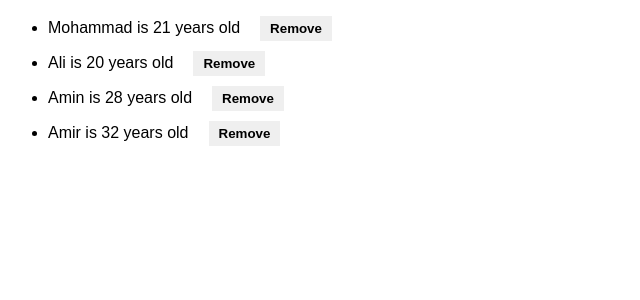
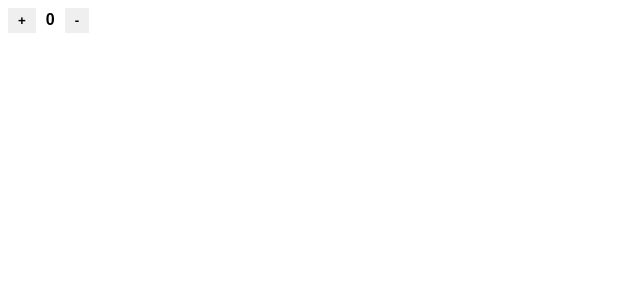
Before and after one commit to siavash-sattari/react-tutorial, a React (Create React App) app in the folder a4-hooks/: page / in a window 1280 px wide. Shown: the top 300 px of the page, without its empty margins (0-640 px from the left). Built offline with nearby package versions, Linux system fonts and the light colour scheme.

Commit message:
chore - minor changes

```diff
--- a/a4-hooks/src/App.js
+++ b/a4-hooks/src/App.js
@@ -1,7 +1,7 @@
 import React from 'react';
 // import Main from './E01/Main';
-// import Main from './E02/Main';
-import Main from './E03/Main';
+import Main from './E02/Main';
+// import Main from './E03/Main';
 import './App.css';
 
 function App() {
--- a/a4-hooks/src/E01/Main.jsx
+++ b/a4-hooks/src/E01/Main.jsx
@@ -12,18 +12,16 @@ const Main = () => {
 
   const increase = () => {
     // setCount(count + 1);
-    setCount(prevState => prevState + 1);
+    setCount(prevCount => prevCount + 1);
   };
 
   const decrease = () => {
     // setCount(count - 1);
-    setCount(prevState => prevState - 1);
+    setCount(prevCount => prevCount + 1);
   };
 
   const removeUser = userId => {
     // setUsers(users.filter(user => user.id !== userId));
-
-    // setUsers(prevState => prevState.filter(user => user.id !== userId));
 
     const newUsers = [...users];
     const mainUserIndex = newUsers.findIndex(user => user.id === userId);
--- a/a4-hooks/src/E02/Main.jsx
+++ b/a4-hooks/src/E02/Main.jsx
@@ -16,9 +16,9 @@ const Main = () => {
     console.log('Component Updating'); // Updating
   }, [count]);
 
-  const increase = () => setCount(count + 1);
+  const increase = () => setCount(prevCount => prevCount + 1);
 
-  const decrease = () => setCount(count - 1);
+  const decrease = () => setCount(prevCount => prevCount - 1);
 
   return (
     <div>
```
